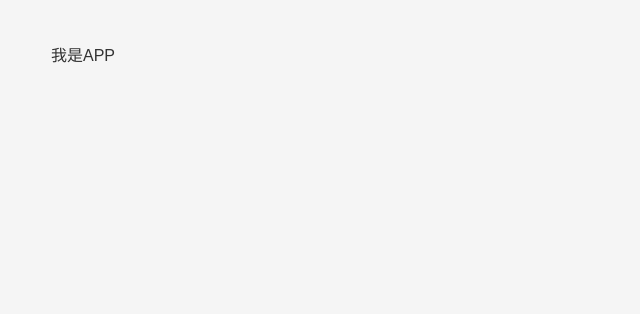
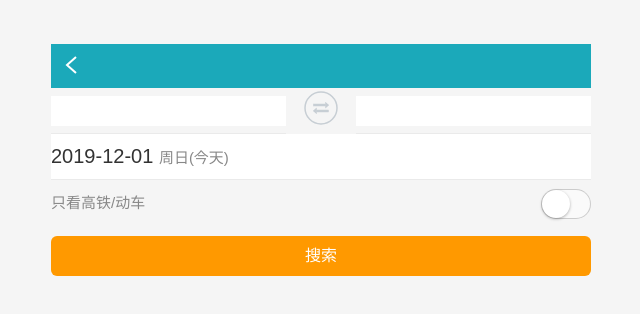
Before and after one commit to wq93/train-ticket, a React app: page / in a window 1280 px wide. Shown: the top 314 px of the page, without its empty margins (319-959 px from the left). Built offline with nearby package versions, Linux system fonts and the light colour scheme.

Commit message:
app.js actions.js reducers.js update

```diff
--- a/prettier.config.js
+++ b/prettier.config.js
@@ -1,5 +1,5 @@
 module.exports = {
-    tabWidth: 4,
+    tabWidth: 2,
     singleQuote: true,
     trailingComma: 'es5',
 };
--- a/src/index/App.jsx
+++ b/src/index/App.jsx
@@ -1,5 +1,31 @@
 import React from 'react';
+import { connect } from 'react-redux';
+import './App.css';
 
-export default function () {
-  return <div>我是APP</div>;
+import Header from '../common/Header.jsx';
+import DepartDate from './DepartDate.jsx';
+import HighSpeed from './HighSpeed.jsx';
+import Journey from './Journey.jsx';
+import Submit from './Submit.jsx';
+
+function App() {
+  return (
+    <div>
+      <Header></Header>
+      <Journey> </Journey>
+      <DepartDate></DepartDate>
+      <HighSpeed></HighSpeed>
+      <Submit></Submit>
+    </div>
+  );
 }
+
+function mapStateToProps(state) {
+  return state;
+}
+
+function mapDispatchToProps(dispatch) {
+  return { dispatch };
+}
+
+export default connect(mapStateToProps, mapDispatchToProps)(App);
--- /dev/null
+++ b/src/index/DepartDate.css
@@ -0,0 +1,14 @@
+.depart-date {
+    font-size: 20px;
+    line-height: 45px;
+    height: 45px;
+    background: #fff;
+    border-bottom: 1px solid #eaeaea;
+    text-align: left;
+    color: #333;
+}
+
+.depart-week {
+    color: #888;
+    font-size: 15px;
+}
--- /dev/null
+++ b/src/index/DepartDate.jsx
@@ -0,0 +1,35 @@
+import React, { useMemo } from 'react';
+import PropTypes from 'prop-types';
+import { h0 } from '../common/fp';
+import dayjs from 'dayjs';
+import './DepartDate.css';
+
+export default function DepartDate(props) {
+    const { time, onClick } = props;
+
+    const h0OfDepart = h0(time);
+    const departDate = new Date(h0OfDepart);
+
+    const departDateString = useMemo(() => {
+        return dayjs(h0OfDepart).format('YYYY-MM-DD');
+    }, [h0OfDepart]);
+
+    const isToday = h0OfDepart === h0();
+
+    const weekString =
+        '周' +
+        ['日', '一', '二', '三', '四', '五', '六'][departDate.getDay()] +
+        (isToday ? '(今天)' : '');
+
+    return (
+        <div className="depart-date" onClick={onClick}>
+            <input type="hidden" name="date" value={departDateString} />
+            {departDateString} <span className="depart-week">{weekString}</span>
+        </div>
+    );
+}
+
+DepartDate.propTypes = {
+    time: PropTypes.number.isRequired,
+    onClick: PropTypes.func.isRequired,
+};
--- /dev/null
+++ b/src/index/HighSpeed.css
@@ -0,0 +1,68 @@
+.high-speed {
+    position: relative;
+    height: 46px;
+    line-height: 46px;
+    display: flex;
+}
+
+.high-speed-label {
+    text-align: left;
+    color: #888;
+    font-size: 15px;
+    flex: 1;
+}
+
+.high-speed-switch {
+    position: relative;
+    text-align: right;
+    flex: 1;
+}
+
+.high-speed-track {
+    display: inline-block;
+    position: relative;
+    width: 50px;
+    height: 30px;
+    padding: 1px;
+    border-radius: 16px;
+    background-color: #ccc;
+    vertical-align: middle;
+    box-sizing: border-box;
+}
+
+.high-speed-track.checked {
+    background-color: #1ba9ba;
+}
+
+.high-speed-handle {
+    position: absolute;
+    z-index: 1000;
+    top: 1px;
+    left: 1px;
+    width: 28px;
+    height: 28px;
+    border-radius: 50%;
+    background-color: #fff;
+    box-shadow: 0 1px 3px rgba(0, 0, 0, 0.3);
+    transition: transform 0.1s ease-out;
+    box-sizing: border-box;
+}
+
+.high-speed-handle.checked {
+    transform: translateX(20px);
+}
+
+.high-speed-track::after {
+    position: absolute;
+    left: 15px;
+    content: ' ';
+    width: 34px;
+    height: 28px;
+    background-color: #fafafa;
+    border-radius: 0 15px 15px 0;
+    transition: transform 0.13s ease-out;
+}
+
+.high-speed-track.checked::after {
+    transform: scale(0);
+}
--- /dev/null
+++ b/src/index/HighSpeed.jsx
@@ -0,0 +1,33 @@
+import React from 'react';
+import PropTypes from 'prop-types';
+import classnames from 'classnames';
+import './HighSpeed.css';
+
+export default function HighSpeed(props) {
+    const { highSpeed, toggle } = props;
+
+    return (
+        <div className="high-speed">
+            <div className="high-speed-label">只看高铁/动车</div>
+            <div className="high-speed-switch" onClick={() => toggle()}>
+                <input type="hidden" name="highSpeed" value={highSpeed} />
+                <div
+                    className={classnames('high-speed-track', {
+                        checked: highSpeed,
+                    })}
+                >
+                    <span
+                        className={classnames('high-speed-handle', {
+                            checked: highSpeed,
+                        })}
+                    ></span>
+                </div>
+            </div>
+        </div>
+    );
+}
+
+HighSpeed.propTypes = {
+    highSpeed: PropTypes.bool.isRequired,
+    toggle: PropTypes.func.isRequired,
+};
--- /dev/null
+++ b/src/index/Journey.css
@@ -0,0 +1,40 @@
+.journey {
+    display: flex;
+}
+
+.journey-station {
+    flex: 1;
+    font-size: 20px;
+    line-height: 45px;
+    height: 45px;
+    border-bottom: 1px solid #eaeaea;
+}
+
+.journey-switch {
+    width: 70px;
+    height: 40px;
+    line-height: 40px;
+    transition-property: transform;
+    transition-duration: 0.3s;
+}
+
+.journey-switch-reverse {
+    transform: rotateZ(180deg);
+}
+
+.journey-input {
+    color: #000;
+    width: 100%;
+    margin-left: 0;
+    margin-top: 8px;
+    border: 0;
+    outline: 0;
+    font-size: 100%;
+    background: #fff;
+    padding: 0;
+    line-height: 1.5;
+}
+
+.journey-to {
+    text-align: right;
+}
--- /dev/null
+++ b/src/index/Journey.jsx
@@ -0,0 +1,39 @@
+import React from 'react';
+import switchImg from './imgs/switch.svg';
+import './Journey.css';
+
+export default function Journey(props) {
+    const { from, to, exchangeFromTo, showCitySelector } = props;
+
+    return (
+        <div className="journey">
+            <div
+                className="journey-station"
+                onClick={() => showCitySelector(true)}
+            >
+                <input
+                    type="text"
+                    readOnly
+                    name="from"
+                    value={from}
+                    className="journey-input journey-from"
+                />
+            </div>
+            <div className="journey-switch" onClick={() => exchangeFromTo()}>
+                <img src={switchImg} width="70" height="40" alt="switch" />
+            </div>
+            <div
+                className="journey-station"
+                onClick={() => showCitySelector(false)}
+            >
+                <input
+                    type="text"
+                    readOnly
+                    name="to"
+                    value={to}
+                    className="journey-input journey-to"
+                />
+            </div>
+        </div>
+    );
+}
--- /dev/null
+++ b/src/index/Submit.css
@@ -0,0 +1,16 @@
+.submit {
+    padding: 10px 0 17px 0;
+}
+
+.submit-button {
+    background-color: #f90;
+    height: 40px;
+    line-height: 40px;
+    color: #fff;
+    border-radius: 6px;
+    border: 0;
+    padding: 0;
+    margin: 0;
+    display: block;
+    width: 100%;
+}
--- /dev/null
+++ b/src/index/Submit.jsx
@@ -0,0 +1,13 @@
+import React, { memo } from 'react';
+import './Submit.css';
+
+export default memo(function Submit() {
+    return (
+        <div className="submit">
+            <button type="submit" className="submit-button">
+                {' '}
+                搜索{' '}
+            </button>
+        </div>
+    );
+});
--- a/src/index/actions.js
+++ b/src/index/actions.js
@@ -40,6 +40,7 @@ export function setCityData(cityDate) {
 }
 
 export function toggleHighSpeed() {
+  // 异步action
   return (dispatch, getState) => {
     const { highSpeed } = getState();
     dispatch({
```
Also changed, not shown: src/index/reducers.js (+10 -0 lines).
